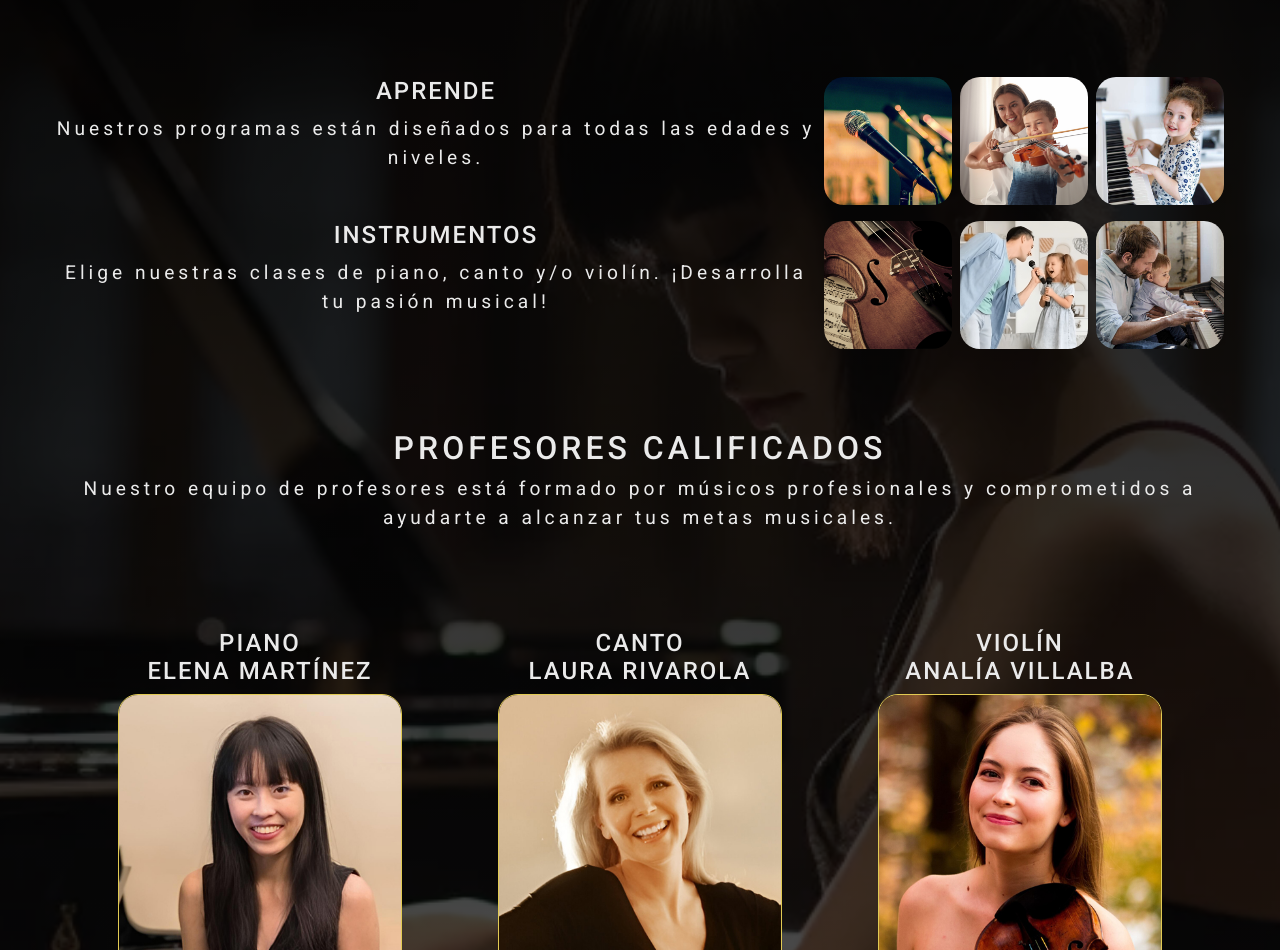
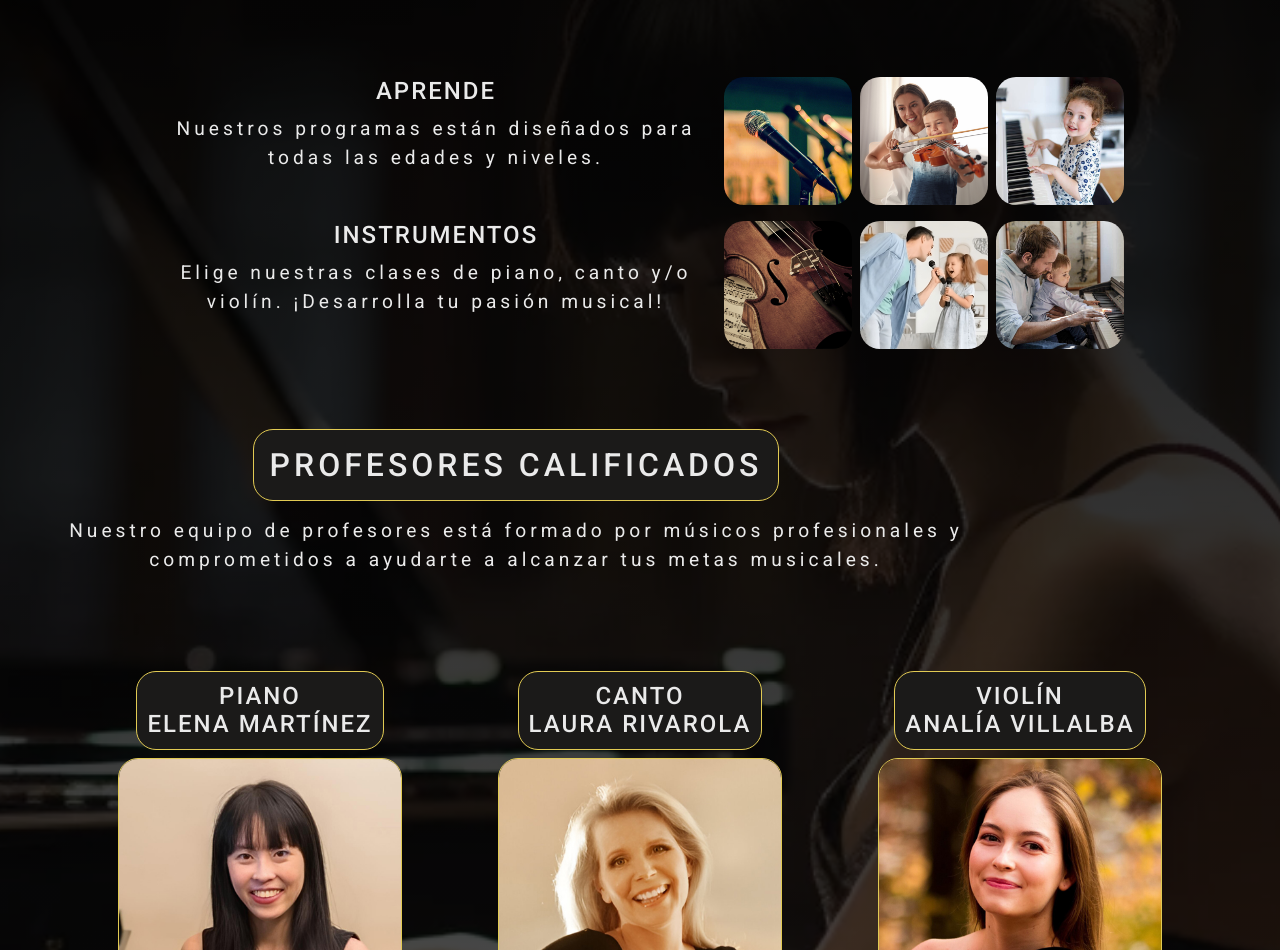
Before and after one commit to tomasjrl/tomasjrl-Coderhouse-Comision61900, a plain HTML site: page index.html in a window 1280 px wide. Shown: the part 547-1497 px from the top of the page. Drawn offline with nearby package versions, Linux system fonts and the light colour scheme.

Commit message:
fondos en titulos index

```diff
--- a/css/styles.css
+++ b/css/styles.css
@@ -26,6 +26,8 @@ main {
 }
 
 .main .section2 .divisor img,
+.main .section3 .divisor1 h2,
+.main .section3 .divisor2 h3,
 .main .section3 .divisor2 img,
 .main .section3 .divisor3 .mapa,
 main#musica div section div img,
@@ -70,6 +72,8 @@ header a[aria-current="page"],
 
 header nav.navbar,
 footer,
+.main .section3 .divisor1 h2,
+.main .section3 .divisor2 h3,
 main#musica .divisor-2 .section4 a,
 main.contacto .contenedor .section3 form button {
   background-color: var(--color-primero);
@@ -90,6 +94,7 @@ h3,
 h4,
 p,
 a,
+.main .section3 .divisor1 h2,
 .main .section3 .divisor2 h3,
 main.contacto .contenedor .section3 form label,
 main.contacto .contenedor .section3 form button {
@@ -114,6 +119,8 @@ a[aria-current="page"],
   background-color: var(--color-tercero);
 }
 
+.main .section3 .divisor1 h2,
+.main .section3 .divisor2 h3,
 .main .section3 .divisor2 img,
 main#musica .divisor-1 section div img,
 main#musica .divisor-2 .section4 img,
@@ -285,7 +292,7 @@ main#index {
 /* ----------------- INDEX.HTML SECCION 1----------------- */
 .main .section1 {
   width: 100%;
-  max-width: 1200px;
+  max-width: 1000px;
   padding-top: 4rem;
   padding-right: 1rem;
   padding-bottom: 4rem;
@@ -296,7 +303,7 @@ main#index {
 /* ----------------- INDEX.HTML SECCION 2----------------- */
 .main .section2 {
   width: 100%;
-  max-width: 1200px;
+  max-width: 1000px;
   margin: auto;
   padding-left: 1rem;
   padding-right: 1rem;
@@ -342,16 +349,26 @@ main#index {
 
 .main .section3 .divisor1 {
   width: 100%;
-  max-width: 1200px;
-  margin: auto;
-  vertical-align: middle;
+  max-width: 1000px;
+  display: flex;
+  flex-direction: column;
   padding-top: 4rem;
   padding-bottom: 4rem;
+}
+
+.main .section3 .divisor1 h2 {
+  padding: 1rem;
+  margin: auto;
+  margin-bottom: 1rem;
 }
 
 .main .section3 .divisor2 .card {
   background-color: transparent;
   border: none;
+}
+
+.main .section3 .divisor2 h3 {
+  padding: 10px;
 }
 
 .main .section3 .divisor2 img {
@@ -584,6 +601,11 @@ main.contacto .contenedor .section3 form .checkbox input#checkbox {
   .main .section3 .divisor3 .mapa {
     height: 15rem;
   }
+
+    /* ----------------- INDEX.HTML----------------- */
+  .main .section3 .divisor1 {
+    padding-top: 1rem;
+  }
   /* ----------------- CONTACTO.HTML----------------- */
   main.contacto .contenedor {
     position: static;
```
